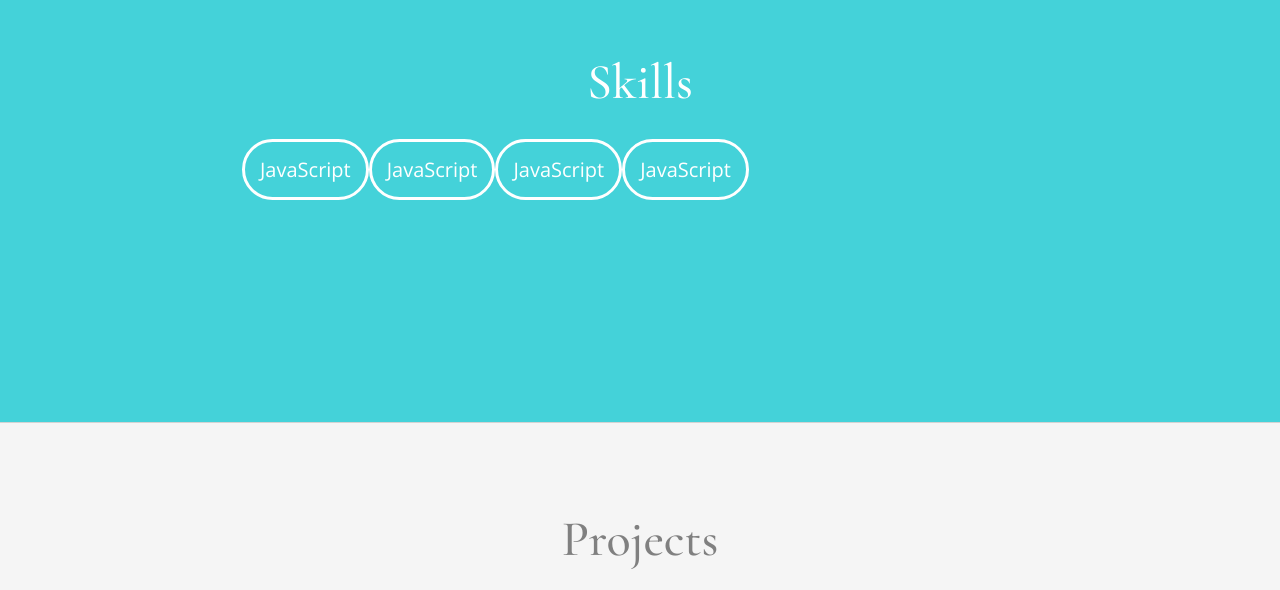
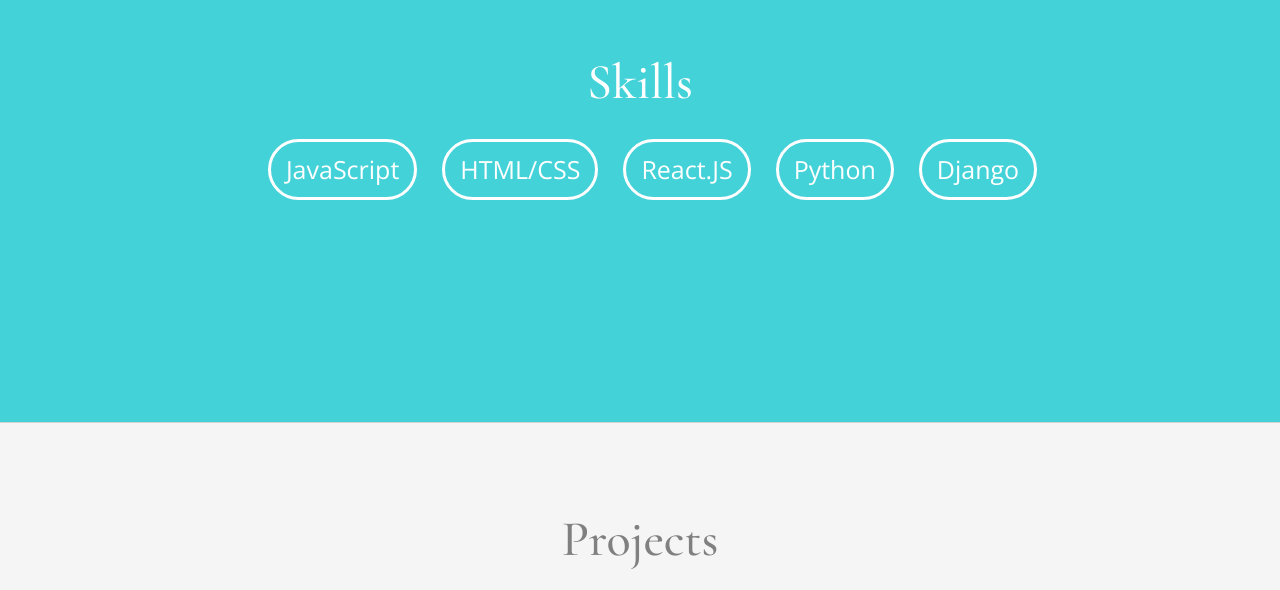
Before and after one commit to bmgdevelopment/BMG-Portfolio, a plain HTML site: page index.html in a window 1280 px wide. Shown: the part 3740-4330 px from the top of the page. Drawn offline with nearby package versions, Linux system fonts and the light colour scheme.

Commit message:
Fixed skills

```diff
--- a/index.html
+++ b/index.html
@@ -203,25 +203,28 @@
     </div>
 
      <!-- SKILLS SECTION **************************** -->
-     <div id="skills" class="contactBkgd">
+     <div id="skills" class="contactBkgd skillsBkgd">
       <div style="height: 200px; margin: 0 15%; display: flex; flex-direction: column; padding: 10em 0px;">
 
         <div style="display: flex; justify-content: center;">
           <h2 class="aboutMe" style="font-size: 50px; margin-top: -10px; color: rgb(255, 255, 255)">Skills</h2>
         </div>
 
-        <div style="margin-left: 50px; display: flex; flex-wrap: wrap;">
-          <p class="skillP" style="font-size: 20px; margin-top: -15px; color: white; font-family: Open Sans;">
+        <div style="margin-left: 50px; display: flex; justify-content: center; flex-wrap: wrap;">
+          <p class="skillP" style="font-size: 25px; margin-right: 25px;  margin-top: -15px; color: white; font-family: Open Sans;">
             JavaScript
           </p>
-          <p class="skillP" style="font-size: 20px; margin-top: -15px; color: white; font-family: Open Sans;">
-            JavaScript
+          <p class="skillP" style="font-size: 25px; margin-right: 25px; margin-top: -15px; color: white; font-family: Open Sans;">
+            HTML/CSS
           </p>
-          <p class="skillP" style="font-size: 20px; margin-top: -15px; color: white; font-family: Open Sans;">
-            JavaScript
+          <p class="skillP" style="font-size: 25px; margin-right: 25px;  margin-top: -15px; color: white; font-family: Open Sans;">
+            React.JS
           </p>
-          <p class="skillP" style="font-size: 20px; margin-top: -15px; color: white; font-family: Open Sans;">
-            JavaScript
+          <p class="skillP" style="font-size: 25px; margin-right: 25px;  margin-top: -15px; color: white; font-family: Open Sans;">
+            Python
+          </p>
+          <p class="skillP" style="font-size: 25px; margin-right: 25px;  margin-top: -15px; color: white; font-family: Open Sans;">
+            Django
           </p>
         </div>
       </div>
--- a/style.css
+++ b/style.css
@@ -28,6 +28,11 @@
     background: url(images/plainTealBkgd.png);
     /* padding: 15px; */
     /* overflow: hidden; */
+}
+
+  .skillsBkgd {
+    background: url(images/plainTealBkgd.png);
+    /* background-color: rgba(128, 128, 128, 0.639); */
 }
 
   /*Main section's margins for better centering of text*/
```
